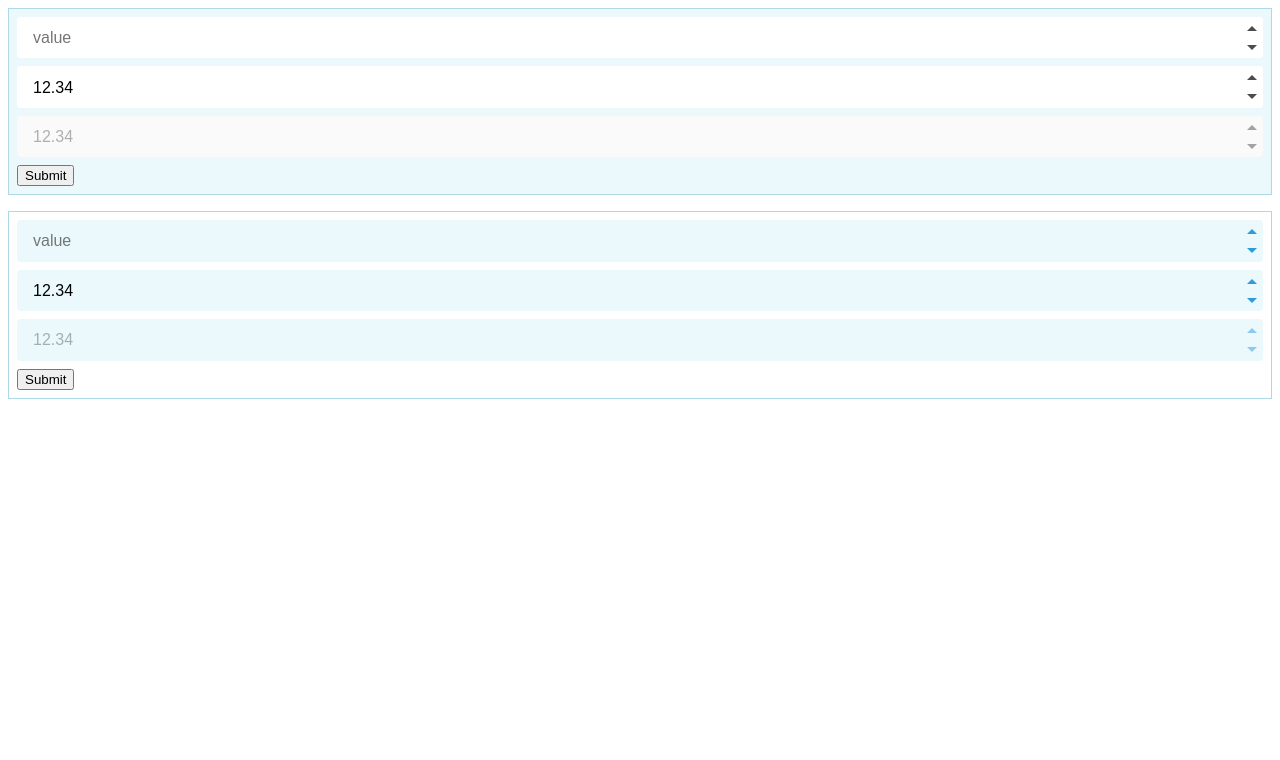
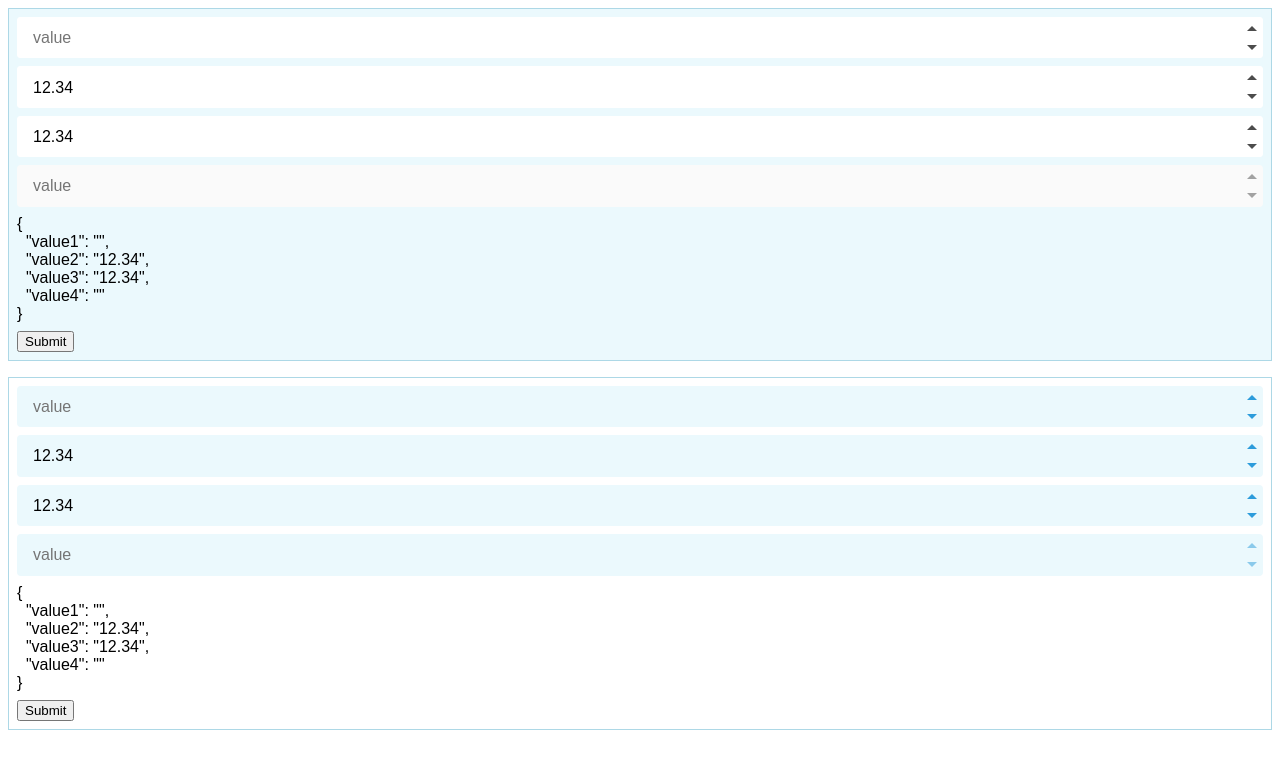
Before and after one commit to mark-hennessy/react-number-input, a React (Create React App) app: page / in a window 1280 px wide. Shown: the top 760 px of the page. Built offline with nearby package versions, Linux system fonts and the light colour scheme.

Commit message:
implemented form state

```diff
--- a/src/App.js
+++ b/src/App.js
@@ -7,8 +7,8 @@ const CID = 'app';
 export default function App() {
   return (
     <div className={CID}>
-      <DemoForm blue />
-      <DemoForm />
+      <DemoForm formName='Form1' blue />
+      <DemoForm formName='Form2' />
     </div>
   );
 }
--- a/src/DemoForm/DemoForm.js
+++ b/src/DemoForm/DemoForm.js
@@ -6,46 +6,54 @@ import './DemoForm.scss';
 
 const CID = 'demo-form';
 
-const DemoForm = ({ blue, className }) => {
-  const [value1, setValue1] = useState('');
-  const [value2, setValue2] = useState('12.34');
-  const [value3, setValue3] = useState('12.34');
+const DemoForm = ({ formName, blue, className }) => {
+  const [state, setState] = useState({
+    value1: '',
+    value2: '12.34',
+    value3: '12.34',
+    value4: '',
+  });
+
+  const connectToState = stateKey => {
+    return {
+      name: stateKey,
+      value: state[stateKey],
+      onChange: (value, input) => {
+        setState({ ...state, [input.name]: value });
+      },
+      placeholder: 'value',
+      blue: !blue,
+    };
+  };
+
+  let inputId = 1;
 
   return (
-    <form>
+    <form name={formName}>
       <Panel className={cn(CID, className)} blue={blue}>
+        <NumberInput {...connectToState(`value${inputId++}`)} ignoreEnterKey />
         <NumberInput
-          placeholder='value'
-          value={value1}
-          onValueChange={setValue1}
-          min={0}
-          max={100}
-          ignoreEnterKey
-          blue={!blue}
+          {...connectToState(`value${inputId++}`)}
+          precision={2}
+          currency
         />
         <NumberInput
-          placeholder='value'
-          value={value2}
-          onValueChange={setValue2}
-          min={0}
-          max={100}
-          ignoreEnterKey
-          blue={!blue}
+          {...connectToState(`value${inputId++}`)}
+          placeholder='1,3'
+          step={0.1}
+          precision={1}
+          min={1}
+          max={6}
         />
-        <NumberInput
-          placeholder='value'
-          value={value3}
-          onValueChange={setValue3}
-          min={0}
-          max={100}
-          ignoreEnterKey
-          blue={!blue}
-          disabled
-        />
+        <NumberInput {...connectToState(`value${inputId++}`)} disabled />
+
+        <div className={`${CID}__form-state`}>
+          {JSON.stringify(state, undefined, 2)}
+        </div>
         <button
           className={`${CID}__submit-button`}
           onClick={() => {
-            alert('Form Submitted');
+            alert(`${formName} Submitted`);
           }}
         >
           Submit
--- a/src/DemoForm/DemoForm.scss
+++ b/src/DemoForm/DemoForm.scss
@@ -1,4 +1,8 @@
 .demo-form {
+  &__form-state {
+    white-space: pre;
+  }
+
   &__submit-button {
     justify-self: start;
   }
--- a/src/NumberInput/NumberInput.js
+++ b/src/NumberInput/NumberInput.js
@@ -1,4 +1,4 @@
-import React from 'react';
+import React, { useRef } from 'react';
 import cn from 'classnames';
 import { parseValue } from './numberInputHelpers';
 import { boundNumber } from '../utils/numberUtils';
@@ -10,20 +10,22 @@ const CID = 'number-input';
 
 const NumberInput = ({
   name,
+  value,
+  onChange,
   placeholder,
-  value,
-  onValueChange,
+  step = 1,
+  precision = 0,
   min,
   max,
-  precision,
   currency,
-  schoolGrade,
   ignoreEnterKey,
   blue,
   disabled,
   className,
 }) => {
-  const onChange = e => {
+  const inputRef = useRef();
+
+  const onChangeWrapper = e => {
     const input = e.target;
     const rawValue = input.value;
 
@@ -36,7 +38,9 @@ const NumberInput = ({
     const value = parseValue(rawValue);
     const boundedValue = boundNumber(value, min, max);
 
-    onValueChange(boundedValue);
+    if (onChange) {
+      onChange(boundedValue, inputRef.current);
+    }
   };
 
   const onKeyPress = e => {
@@ -61,15 +65,16 @@ const NumberInput = ({
   return (
     <div className={cn(CID, { blue, disabled }, className)}>
       <input
+        ref={inputRef}
         className={`${CID}__input`}
         type='text'
         name={name}
-        placeholder={placeholder}
         value={value}
-        onChange={onChange}
+        onChange={onChangeWrapper}
         onKeyPress={onKeyPress}
         onBlur={onBlur}
         onInvalid={onInvalid}
+        placeholder={placeholder}
         pattern='[\d,]'
         disabled={disabled}
       />
```
Also changed, not shown: src/index.scss (line endings or trailing spaces).
